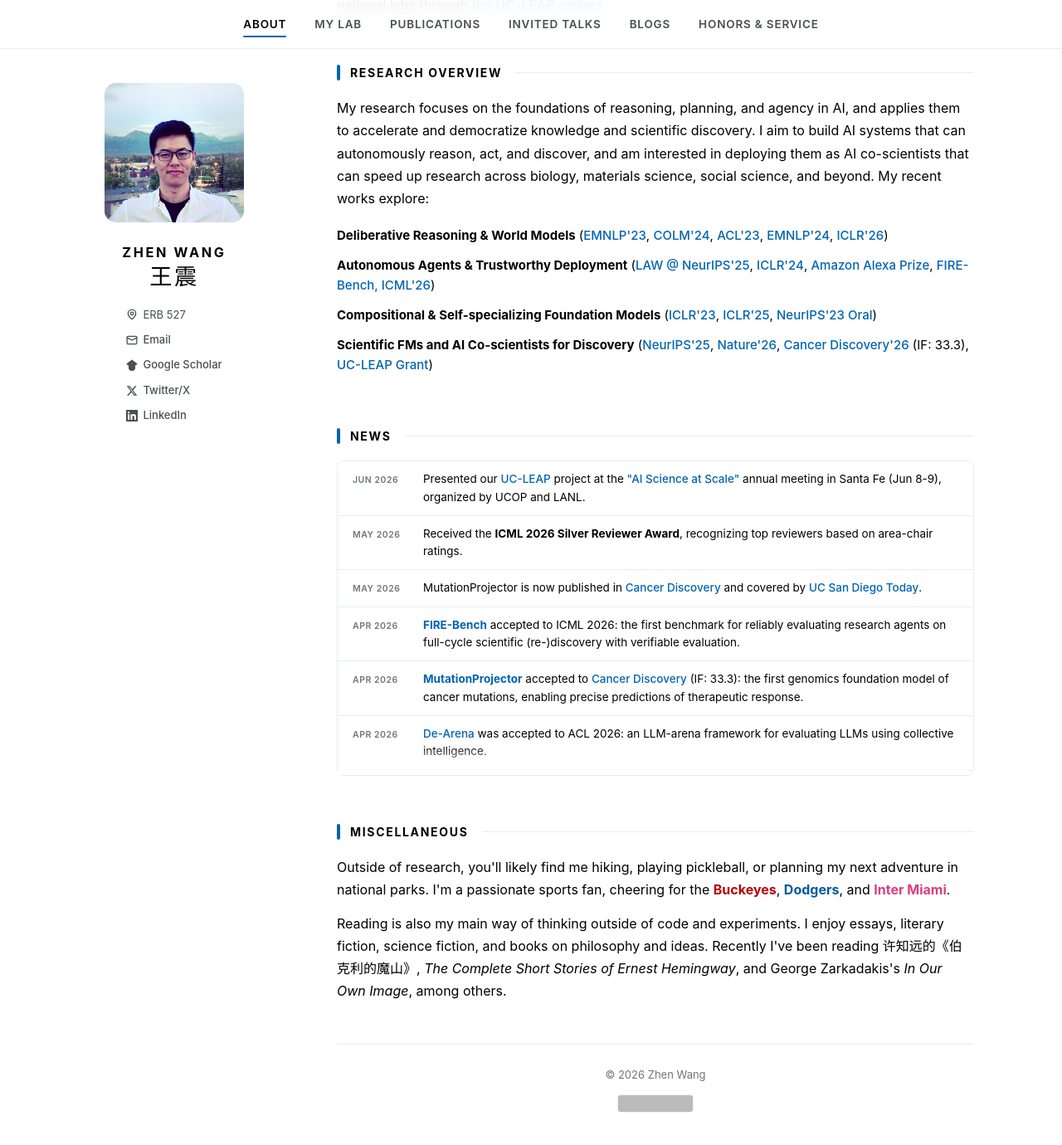
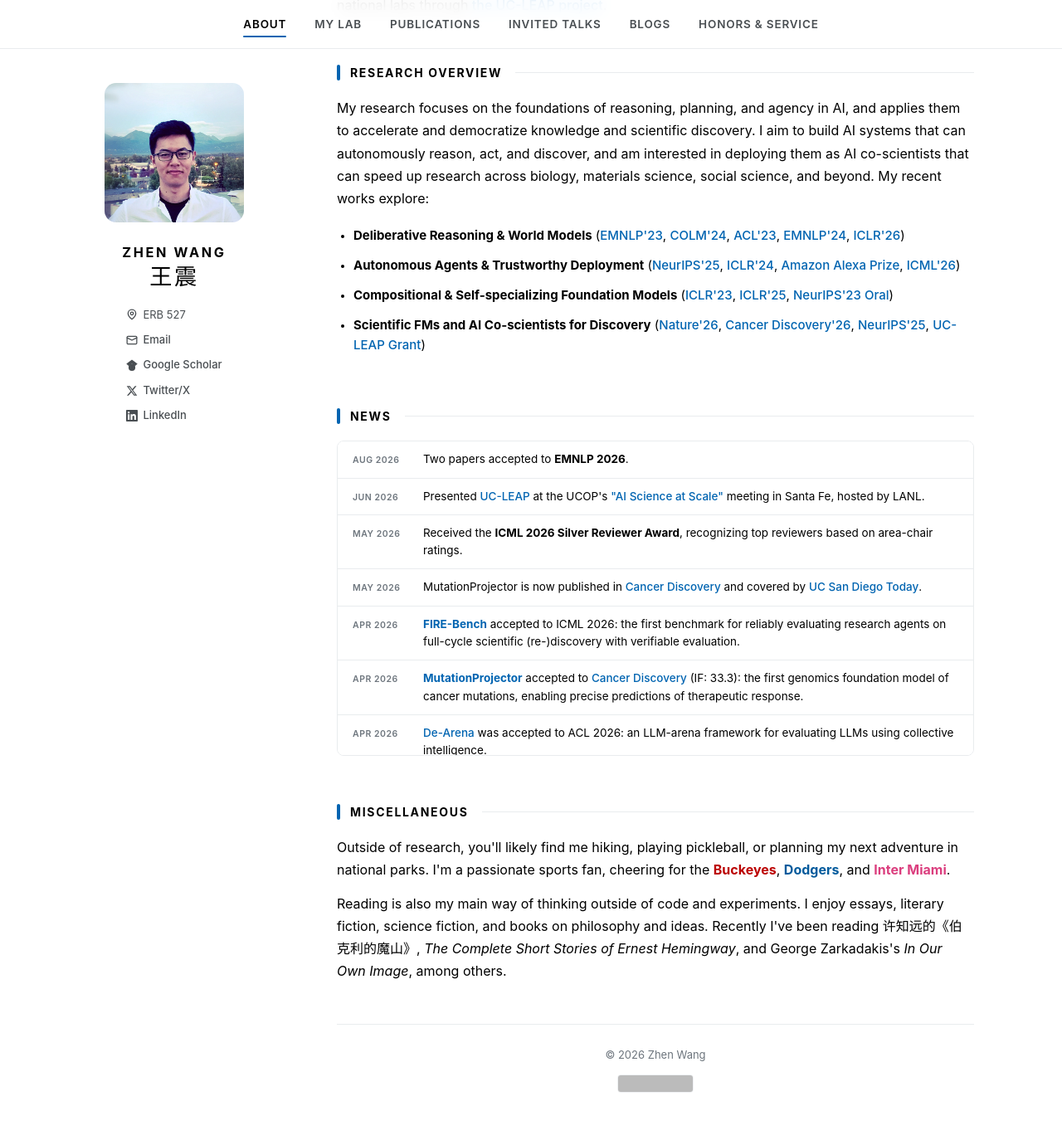
Before and after one commit to zhenwang9102/zhenwang9102.github.io, a Jekyll site: the page built from _posts/2019-06-02-venue.markdown, in a window 1280 px wide and 1400 px high, scrolled down 390 px. Shown: the top 1380 px of the window at 83% size. Built offline with Jekyll 4.4.1, drawn with Linux system fonts in a browser that asks for light colours; some web fonts are replaced; grey boxes are pictures that could not be loaded.

Commit message:
update pages

```diff
--- a/_layouts/default.html
+++ b/_layouts/default.html
@@ -113,8 +113,9 @@
 
     .key { font-weight: 700; color: #000000; }
 
-    .lead-list { list-style: none; padding: 0; margin: 6px 0 0; }
+    .lead-list { list-style: disc; padding-left: 20px; margin: 6px 0 0; }
     .lead-list li { padding: 6px 0; font-size: 15px; line-height: 1.6; }
+    .lead-list li::marker { color: #000000; font-size: .8em; }
     .lead-list li strong { color: #000000; font-weight: 700; }
 
     .news-wrap { position: relative; }
@@ -131,6 +132,22 @@
     .news-date { font-size: 10.5px; font-weight: 600; color: #6d757d; letter-spacing: .05em; text-transform: uppercase; }
     .news-content { font-size: 13.5px; line-height: 1.58; }
     .news-highlight { font-weight: 700; }
+    .news-older summary {
+      list-style: none; cursor: pointer;
+      padding: 11px 18px; font-size: 12.5px; color: #6d757d;
+      border-top: 1px solid #e9ecee;
+      display: flex; align-items: center; gap: 7px;
+      transition: color .15s ease;
+    }
+    .news-older summary::-webkit-details-marker { display: none; }
+    .news-older summary::before {
+      content: '›'; font-size: 15px; line-height: 1;
+      transition: transform .2s ease; display: inline-block;
+    }
+    .news-older[open] summary::before { transform: rotate(90deg); }
+    .news-older summary:hover { color: #000000; }
+    .news-older .news-item { border-top: 1px solid #e9ecee; border-bottom: none; }
+
     .news-fade {
       pointer-events: none; position: absolute; left: 1px; right: 7px; bottom: 1px; height: 36px;
       background: linear-gradient(rgba(255,255,255,0), #ffffff); transition: opacity .2s ease;
@@ -263,9 +280,9 @@
         </p>
         <ul class="lead-list">
           <li><strong>Deliberative Reasoning &amp; World Models</strong> (<a href="https://arxiv.org/abs/2305.14992">EMNLP'23</a>, <a href="https://arxiv.org/abs/2404.05221">COLM'24</a>, <a href="https://arxiv.org/abs/2210.01293">ACL'23</a>, <a href="https://arxiv.org/abs/2411.08733">EMNLP'24</a>, <a href="https://openreview.net/pdf?id=pEJAja73dk">ICLR'26</a>)</li>
-          <li><strong>Autonomous Agents &amp; Trustworthy Deployment</strong> (<a href="https://sites.google.com/view/law-2025">LAW @ NeurIPS'25</a>, <a href="https://arxiv.org/abs/2310.16427">ICLR'24</a>, <a href="https://www.amazon.science/alexa-prize/three-top-performers-emerge-in-inaugural-alexa-prize-taskbot-challenge">Amazon Alexa Prize</a>, <a href="https://arxiv.org/abs/2602.02905">FIRE-Bench, ICML'26</a>)</li>
+          <li><strong>Autonomous Agents &amp; Trustworthy Deployment</strong> (<a href="https://sites.google.com/view/law-2025">NeurIPS'25</a>, <a href="https://arxiv.org/abs/2310.16427">ICLR'24</a>, <a href="https://www.amazon.science/alexa-prize/three-top-performers-emerge-in-inaugural-alexa-prize-taskbot-challenge">Amazon Alexa Prize</a>, <a href="https://arxiv.org/abs/2602.02905">ICML'26</a>)</li>
           <li><strong>Compositional &amp; Self-specializing Foundation Models</strong> (<a href="https://arxiv.org/abs/2303.02861">ICLR'23</a>, <a href="https://arxiv.org/abs/2406.12034">ICLR'25</a>, <a href="https://arxiv.org/abs/2305.11554">NeurIPS'23 Oral</a>)</li>
-          <li><strong>Scientific FMs and AI Co-scientists for Discovery</strong> (<a href="https://arxiv.org/abs/2602.11609">NeurIPS'25</a>, <a href="https://www.nature.com/articles/s41586-025-09989-7">Nature'26</a>, <a href="https://www.biorxiv.org/content/10.1101/2025.09.08.674723">Cancer Discovery'26</a> (IF: 33.3), <a href="https://sites.google.com/view/uc-leap/home">UC-LEAP Grant</a>)</li>
+          <li><strong>Scientific FMs and AI Co-scientists for Discovery</strong> (<a href="https://www.nature.com/articles/s41586-025-09989-7">Nature'26</a>, <a href="https://www.biorxiv.org/content/10.1101/2025.09.08.674723">Cancer Discovery'26</a>, <a href="https://arxiv.org/abs/2602.11609">NeurIPS'25</a>, <a href="https://sites.google.com/view/uc-leap/home">UC-LEAP Grant</a>)</li>
         </ul>
       </section>
 
@@ -275,8 +292,12 @@
         <div class="news-wrap">
           <div class="news-container" id="newsBox">
             <div class="news-item">
+              <span class="news-date">Aug 2026</span>
+              <div class="news-content">Two papers accepted to <strong>EMNLP 2026</strong>.</div>
+            </div>
+            <div class="news-item">
               <span class="news-date">Jun 2026</span>
-              <div class="news-content">Presented our <a href="https://sites.google.com/view/uc-leap/home">UC-LEAP</a> project at the <a href="https://www.linkedin.com/feed/update/urn:li:activity:7471354969997221888/">"AI Science at Scale"</a> annual meeting in Santa Fe (Jun 8-9), organized by UCOP and LANL.</div>
+              <div class="news-content">Presented <a href="https://sites.google.com/view/uc-leap/home">UC-LEAP</a> at the UCOP's <a href="https://www.linkedin.com/feed/update/urn:li:activity:7471354969997221888/">"AI Science at Scale"</a> meeting in Santa Fe, hosted by LANL.</div>
             </div>
             <div class="news-item">
               <span class="news-date">May 2026</span>
@@ -303,22 +324,12 @@
               <div class="news-content">Invited talk at the <a href="https://nlp.stanford.edu/seminar/">Stanford NLP Seminar</a> on "Building AI that Reasons to Accelerate Real-world Discovery."</div>
             </div>
             <div class="news-item">
-              <span class="news-date">Feb 2026</span>
-              <div class="news-content">Released arXiv versions of <a href="https://arxiv.org/abs/2602.11609">scPilot</a> and <a href="https://arxiv.org/abs/2602.13346">CellMaster</a>, scientific copilot agents towards AI co-scientists, collaborating with human scientists in executing comp-bio analyses and discovering new insights from data directly.</div>
-            </div>
-            <div class="news-item">
-              <span class="news-date">Jan 2026</span>
-              <div class="news-content">Released <a href="https://firebench.github.io/" class="news-highlight">FIRE-Bench</a>, benchmarking full-cycle scientific discovery automation with verifiable evaluation.</div>
-            </div>
-            <div class="news-item">
               <span class="news-date">Jan 2026</span>
               <div class="news-content"><a href="https://openreview.net/forum?id=pEJAja73dk" class="news-highlight">Nabla Reasoner</a> was accepted to ICLR 2026: LLM reasoning via test-time gradient descent in textual space.</div>
             </div>
             <div class="news-item">
               <span class="news-date">Dec 2025</span>
-              <div class="news-content">
-                Honored to organize <a href="https://sites.google.com/view/law-2025" class="news-highlight">LAW 2025 workshop (Bridging Language, Agent, and World Models) at NeurIPS 2025</a>. Thanks to our amazing co-organizers, Ziqiao, Jessy, Melanie, Jianwen, Kelsey, Alane, Jacob, Tianmin, and Zhiting; and speakers, Sherry, Chelsea, François, Eric, Danijar, Philip, Stephen, Ying Nian, and Keyon. Check the recording of their talks <a href="https://neurips.cc/virtual/2025/loc/san-diego/workshop/109552">here</a>.
-              </div>
+              <div class="news-content">Honored to organize <a href="https://sites.google.com/view/law-2025" class="news-highlight">LAW 2025 workshop (Bridging Language, Agent, and World Models) at NeurIPS 2025</a>. Thanks to our amazing co-organizers, Ziqiao, Jessy, Melanie, Jianwen, Kelsey, Alane, Jacob, Tianmin, and Zhiting; and speakers, Sherry, Chelsea, François, Eric, Danijar, Philip, Stephen, Ying Nian, and Keyon. Check the recording of their talks <a href="https://neurips.cc/virtual/2025/loc/san-diego/workshop/109552">here</a>.</div>
             </div>
             <div class="news-item">
               <span class="news-date">Dec 2025</span>
@@ -330,7 +341,7 @@
             </div>
             <div class="news-item">
               <span class="news-date">Oct 2025</span>
-              <div class="news-content">Received the Gordon and Betty Moore Foundation Fellowship for the Natural Sciences to support research on AI-driven scientific reasoning and discovery.</div>
+              <div class="news-content">Received the <strong>Gordon and Betty Moore Foundation Fellowship</strong> for the Natural Sciences to support research on AI-driven scientific reasoning and discovery.</div>
             </div>
             <div class="news-item">
               <span class="news-date">Sep 2025</span>
@@ -341,10 +352,6 @@
               <div class="news-content"><span class="news-highlight">scPilot</span> accepted to NeurIPS 2025: omics-native reasoning for grounding LLMs in raw omics data.</div>
             </div>
             <div class="news-item">
-              <span class="news-date">Sep 2025</span>
-              <div class="news-content">Released preprint: <a href="https://www.biorxiv.org/content/10.1101/2025.09.08.674723v1.abstract">MutationProjector</a>: cancer genomics foundation model for tumor mutation profiles.</div>
-            </div>
-            <div class="news-item">
               <span class="news-date">Aug 2025</span>
               <div class="news-content">Attended <a href="https://www.universityofcalifornia.edu/news/uc-awards-18-million-scale-ambition-and-impact-ai-science">UC-LEAP</a> Kick-off at <a href="https://engineering.ucsb.edu/news/leap-forward-ai-enabled-materials-research">UCSB</a>: exploring AI agents for Materials Science.</div>
             </div>
@@ -353,21 +360,15 @@
               <div class="news-content">Speaking at <a href="https://xuanwang91.github.io/2025-ACL-BOF/">ACL 2025 BoF: Bridging Human Study and LLM Agents for Social Simulation</a>.</div>
             </div>
             <div class="news-item">
-              <span class="news-date">Jul 2025</span>
-              <div class="news-content">Hosting <a href="https://sites.google.com/view/law-2025">LAW 2025 workshop</a> at NeurIPS 2025 in San Diego this December!</div>
-            </div>
-            <div class="news-item">
               <span class="news-date">Jun 2025</span>
-              <div class="news-content">Attended <a href="https://dl4sci-school.lbl.gov/home">DL4SCI 2025</a> at Berkeley: diving into AI for automated scientific discovery.</div>
-            </div>
-            <div class="news-item">
-              <span class="news-date">Jan 2025</span>
-              <div class="news-content">Released blog: <a href="https://www.notion.so/zhenwang/ChatGPT-s-Second-Year-10-Aha-Moments-of-2024-That-Rewired-2025-15a0404f81f58028adf6ed4d402187f5">ChatGPT's Second Year: 10 Aha Moments of 2024</a></div>
+              <div class="news-content">Presented CellMaster at <a href="https://dl4sci-school.lbl.gov/home">DL4SCI 2025</a> at Berkeley.</div>
             </div>
             <div class="news-item">
               <span class="news-date">Jan 2025</span>
               <div class="news-content"><a href="https://arxiv.org/abs/2406.12034">Self-MoE</a> accepted to ICLR 2025: transforming monolithic LLMs into modular self-specialized experts.</div>
             </div>
+            <details class="news-older">
+              <summary>Older news (2024 and earlier)</summary>
               <div class="news-item">
                 <span class="news-date">Oct 2024</span>
                 <div class="news-content">Released <a href="https://de-arena.maitrix.org/">Decentralized Arena</a>: democratic LLM benchmarking where models judge each other. <a href="https://de-arena.maitrix.org/">HF Leaderboard</a></div>
@@ -444,8 +445,9 @@
                 <span class="news-date">Dec 2021</span>
                 <div class="news-content">Selected as <a href="https://datascience.uchicago.edu/research/postdoctoral-programs/rising-stars/">Rising Stars in Data Science</a> at the University of Chicago CDAC.</div>
               </div>
+            </details>
           </div>
-          <div class="news-fade" id="newsFade"></div>
+          <div id="newsFade"></div>
         </div>
       </section>
 
```
Also changed, not shown: page_pubs.html (+24 -2 lines). Lines whose indentation alone changed are shown as unchanged.
